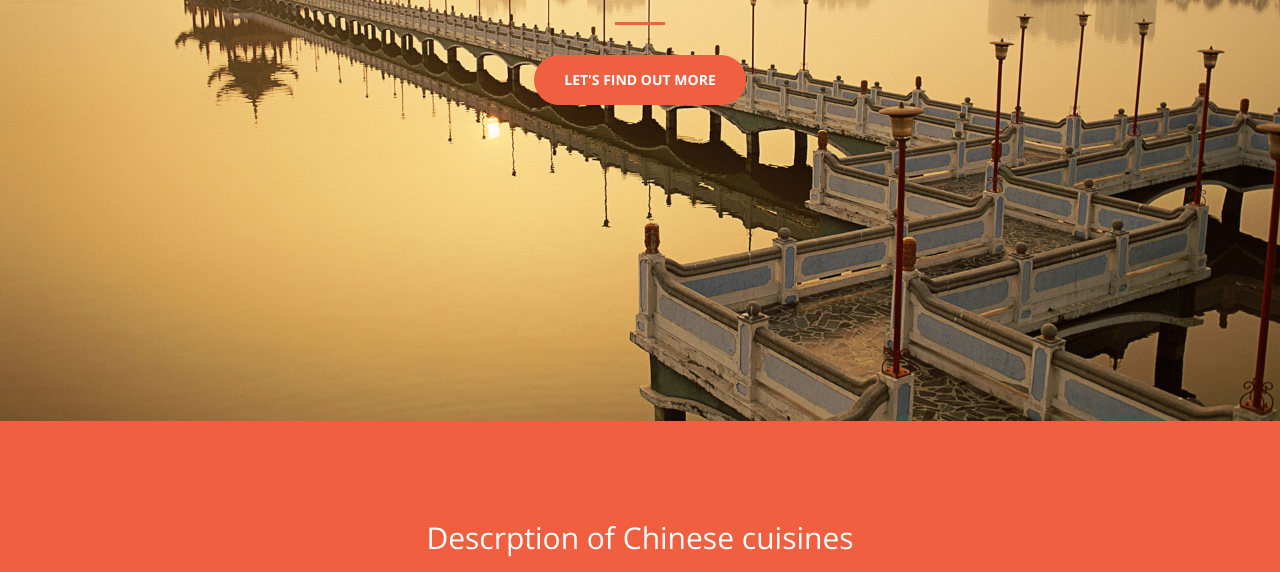
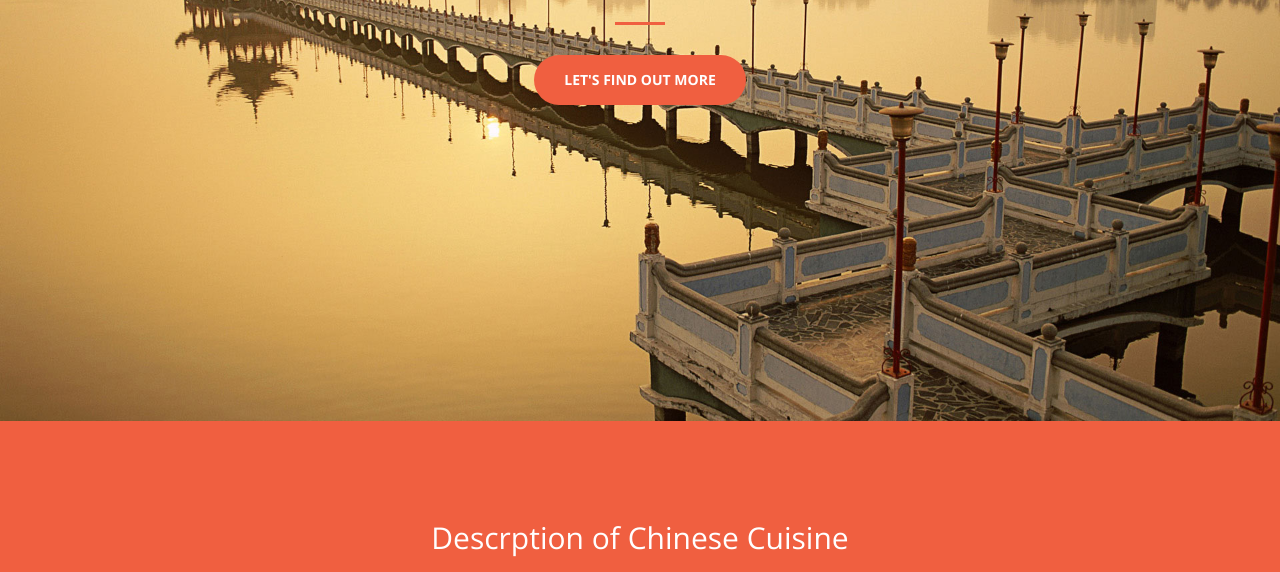
Before and after one commit to shengxingzhang/website, a website: page index.html in a window 1280 px wide. Shown: the part 379-951 px from the top of the page. Drawn offline with nearby package versions, Linux system fonts and the light colour scheme.

Commit message:
Article fix

```diff
--- a/index.html
+++ b/index.html
@@ -86,7 +86,7 @@
         <div class="container">
             <div class="row">
                 <div class="col-lg-8 col-lg-offset-2 text-center">
-                    <h2 class="section-heading">Descrption of Chinese cuisines</h2>
+                    <h2 class="section-heading">Descrption of Chinese Cuisine</h2>
                     <hr class="light">
                     <p class="text-faded">Chinese cuisine includes styles were from different diverse regions of China. The history of Chinese cuisines has been changed time to time. And in each region, climate, local preferences are creating these unqiue tasty food. Chinese food has diversified color, fragrant smell and excellent taste as its main feature.</p>
                     <a href="#services" class="page-scroll btn btn-default btn-xl sr-button">Get Started!</a>
```
